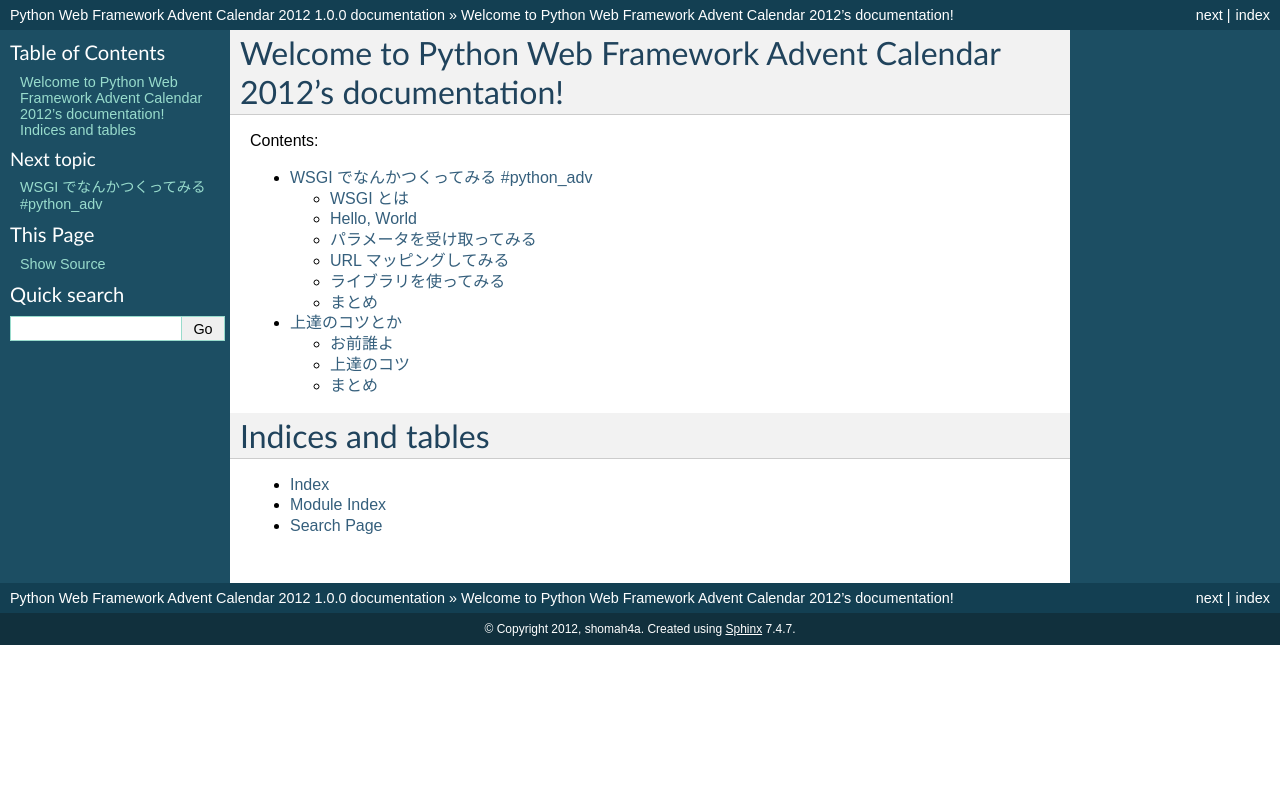
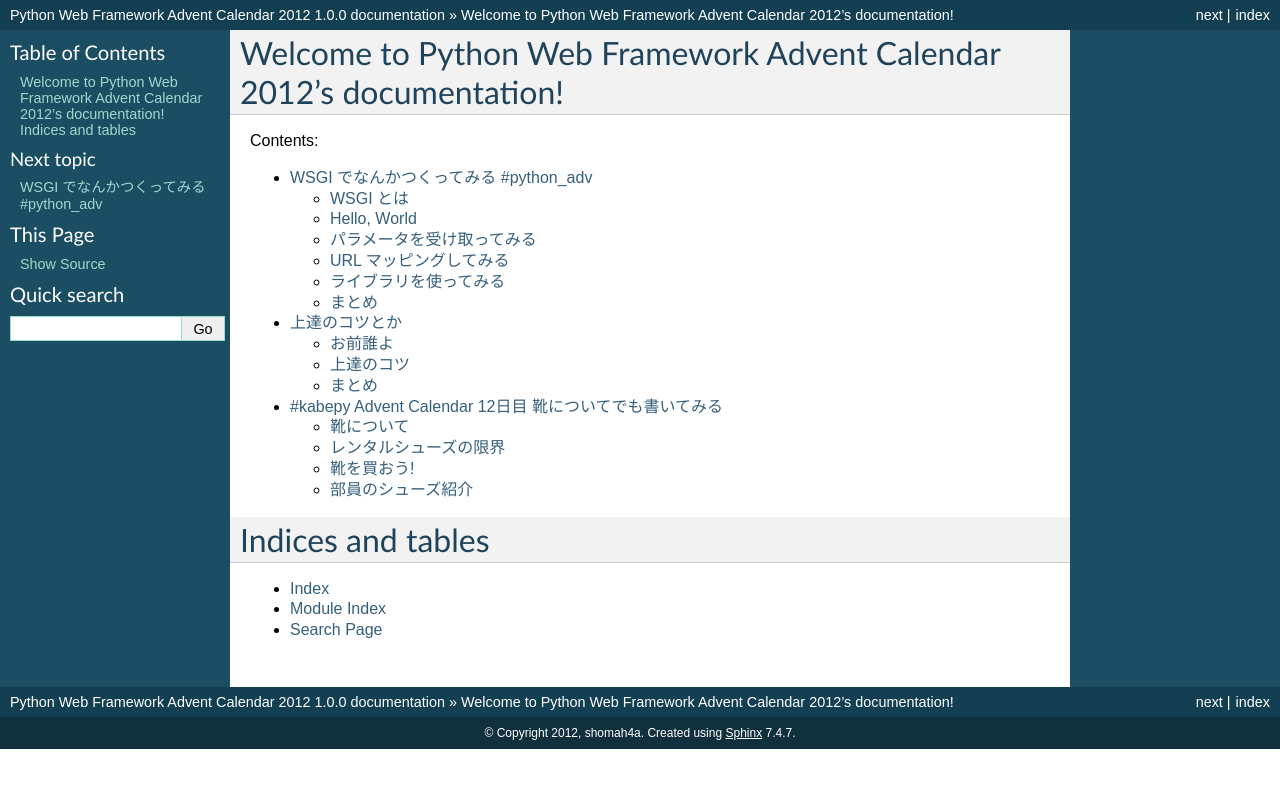
Before and after one commit to shomah4a/python-advent-calendar2012, a Sphinx documentation site: the page built from sphinx/index.rst, in a window 1280 px wide. Shown: the top 788 px of the page. Built offline with Sphinx 7.4.7, drawn with Linux system fonts in a browser that asks for light colours; part of the change alters nothing that is shown.

Commit message:
かべ二回目

```diff
--- a/sphinx/index.rst
+++ b/sphinx/index.rst
@@ -13,6 +13,7 @@ Contents:
 
    wsgi
    kabe01
+   kabe02
 
 
 
--- /dev/null
+++ b/sphinx/kabe02.rst
@@ -0,0 +1,148 @@
+==============================================================
+  `#kabepy`_ Advent Calendar 12日目 靴についてでも書いてみる
+==============================================================
+
+`#kabepy Advent Calendar 2012 <http://connpass.com/event/1426/>`_ の12日目です。
+
+昨日は `たーかーのーつーめー <http://kashewnuts.bitbucket.org/blog/html/2012/12/11/kabepyadventcalender011.html>`_ でした。
+
+なんだかんだ言って続いていて皆えらいですねー(白目
+
+今日は靴について書いてみます。
+
+
+靴について
+==========
+
+みなさまそろそろ12日目ですし、そろそろ「靴でも買おっかな」と思っている頃ではないでしょうか。
+
+え? 思っていないって? まあそれはそれとして、思っているということにして靴について書いていきますよ。
+
+
+レンタルシューズの限界
+======================
+
+ボルダリングを初めてすこーしずつ登れるようになってきて段々と面白くなってきた時、ある一つの壁にぶち当たることになります。
+
+それは
+
+
+.. raw:: html
+
+   <span style="color:#ff0000;font-size:40px;font-weight:bold">
+   <div>＿人人人人人人人人人人人人人＿</div>
+   <div>＞　ホールドに足が乗らない　＜3</div>
+   <div>￣^Y^Y^Y^Y^Y^Y^Y^Y^Y^Y^Y^￣</div>
+   </span>
+
+というものです。
+
+それなりにサイズのあるホールドならいいのですが、登る壁のレベルが上がってくるとどうしても小さなホールドに足を乗せて踏み込まないといけないようなルートが出てきます。
+
+特にスラブ(90度未満のなだらかな壁)のコースでは顕著です。
+
+そんなときは自分の足に合ったサイズの靴を履くことでかなり足をホールドに乗せやすくなります。
+
+しかし、レンタルシューズのような靴だと自分の足に合ったサイズの靴というのは中々ありません。
+
+そこでておくれたクライマーが手を出すのが「マイシューズ」です。
+
+
+靴を買おう!
+===========
+
+そんな感じでレンタルシューズの限界が見えてきたあなたは靴が欲しくなったはずです。
+きっと欲しいはずです。さあシューズを買いましょう。
+
+
+どこで買うの?
+-------------
+
+簡単に靴を買うと言っても、 ABC マートやら東京靴流通センターに売っているわけではありません。ましてやイトーヨーカドーのようなスーパーにあるわけでもありません。
+
+そこでスポーツ用品店なら、と SPORTS AUTHORITY に行ってもダメでしょう。
+
+靴を買うときは餅は餅屋ということでクライミングジムに行く事をおすすめします。
+
+靴を取り扱っているようなジムは大きなところがほとんどです。
+東京であれば `B-PUMP Tokyo 秋葉原 <http://www.pump-climbing.com/gym/akiba/index.html>`_ あたりがお勧めです。
+
+
+選び方は?
+---------
+
+靴を選ぶときは店の人を呼んで「初めて靴を買う」旨を伝えるとスムーズです。
+
+そうすれば店員さんが足のサイズを測った上で丁度いいサイズのシューズをおすすめしてくれるはずです。
+
+あまり余裕のあるサイズを選ぶと後々後悔すると思うので、靴のサイズ選びは慎重にしましょう。
+
+
+でも、お高いんでしょう?
+-----------------------
+
+まあ安くはないですね。
+
+どの靴も大体一万円オーバですし、高いものになると二万円近くの物もあります。
+
+でも、考えてみてください。
+
+一回のレンタルシューズは大凡のジムでは200円(+消費税)、ちょっと高いところで300円(+消費税)くらいです。
+安い靴であれば高々50回ちょっとレンタルした分と同額です。
+
+どうせハマった人は毎週一回では飽きたらずに週二回、三回と通い続けるのは目に見えています。
+なので半年やそこらで元が取れる計算です。ほら、安いでしょう?
+
+それに自分に合った靴であればよりレベルの高いルートも登れますしね。
+
+
+部員のシューズ紹介
+==================
+
+さて、靴について語った後で `#kabepy`_ 部員の靴を紹介します。
+
+これはアニキこと `@inoshiro <https://twitter.com/inoshiro>`_ の靴は「 `モカシム <http://climbs.shop-pro.jp/?pid=34817351>`_ 」です。
+
+モカシムは初心者が最初に選ぶ靴としては定番のものだそうです。
+
+私も同じ靴を履いていますが、なかなか良いです。
+
+
+.. figure:: _static/inoshiro.*
+   :width: 640px
+
+
+最近買った部長こと `@takanory <https://twitter.com/takanory>`_ の靴は「 `コンフリクト 2.0 <http://climbs.shop-pro.jp/?pid=40868338>`_ 」です。
+
+私は履いたことがないので詳細はわかりません。
+
+
+.. figure:: _static/takanory.*
+   :width: 640px
+
+
+写真がありませんが `@kiris <http://twitter.com/kiris>`_ の靴は「 `アパッチ <http://climbs.shop-pro.jp/?pid=41284899>`_ 」です。
+
+`Apache <http://httpd.apache.org/>`_ ではないですよ。
+
+この人は店員に話を聞かずに一人で決めたため、サイズが大きいものを買ってしまい、小さなホールドに足が乗らずに苦労しているようです。
+
+皆様は同じ失敗をしないように反面教師として覚えておくと良いと思います。
+
+`伝道師 @takabow <http://twitter.com/takabow>`_ は何を履いていたか覚えていないので書いていません。
+
+
+とここまで紹介してきて我々 `Python ボルダリング部 <http://connpass.com/seres/64/>`_ の部員であれば一度くらい履いてみたいと思うシューズがあります。
+
+
+その名も「 `パイソン <http://climbs.shop-pro.jp/?pid=34817118>`_ 」です。
+
+Apache もいいんですが、やはり言語の名前を冠した靴というのは履いてみたくなるものです。
+
+とはいってもそれなりに靴を買っているのに一人も買っていないのできっと選ばれし Pythonista しか履けないんだろうなー。
+
+
+以上本日の `#kabepy Advent Calendar 2012 <http://connpass.com/event/1426/>`_ でした。
+
+
+.. _`#kabepy`: http://connpass.com/seres/64/
```
Also changed, not shown: sphinx/_static/inoshiro.png (added), sphinx/_static/takanory.png (added), 2 other files.
